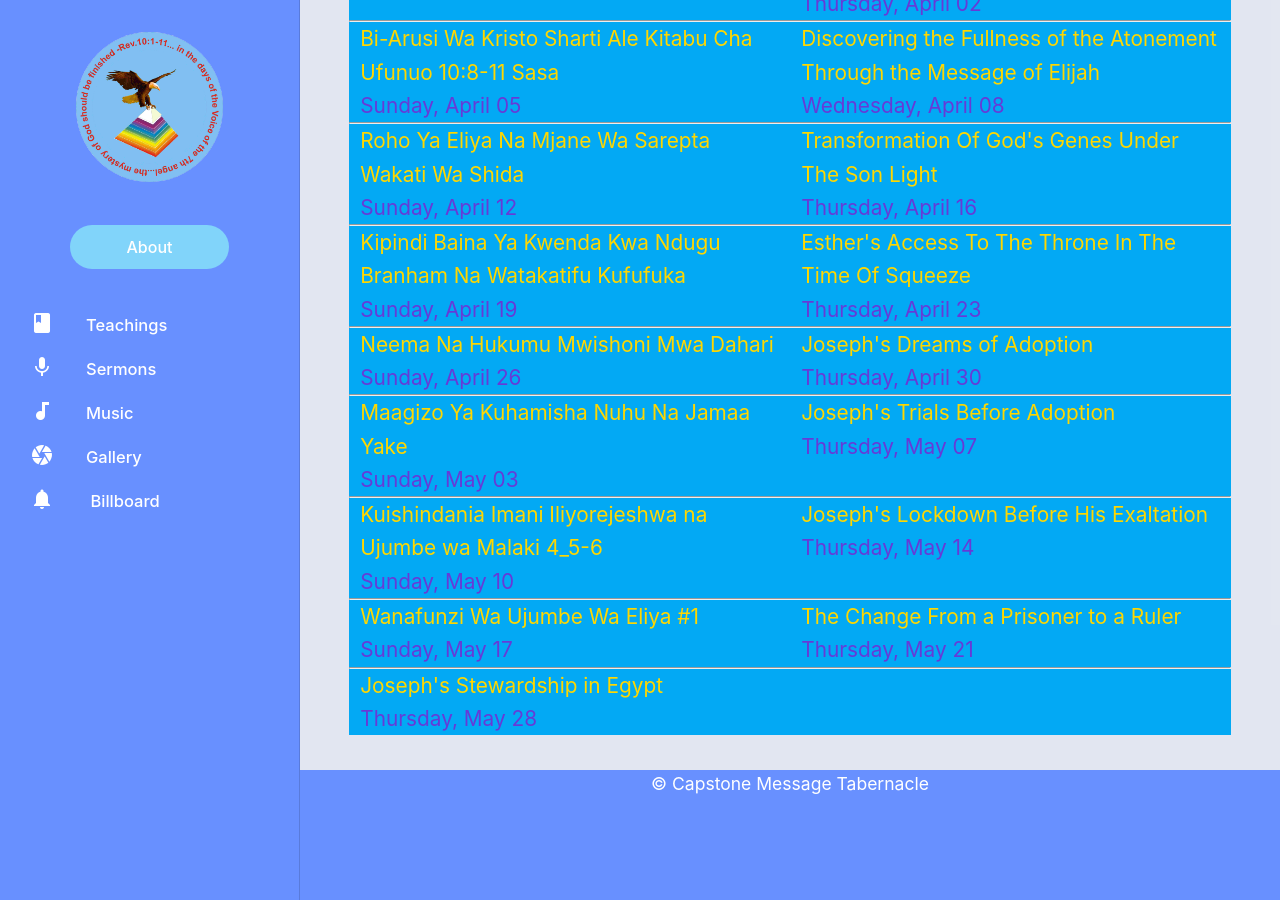
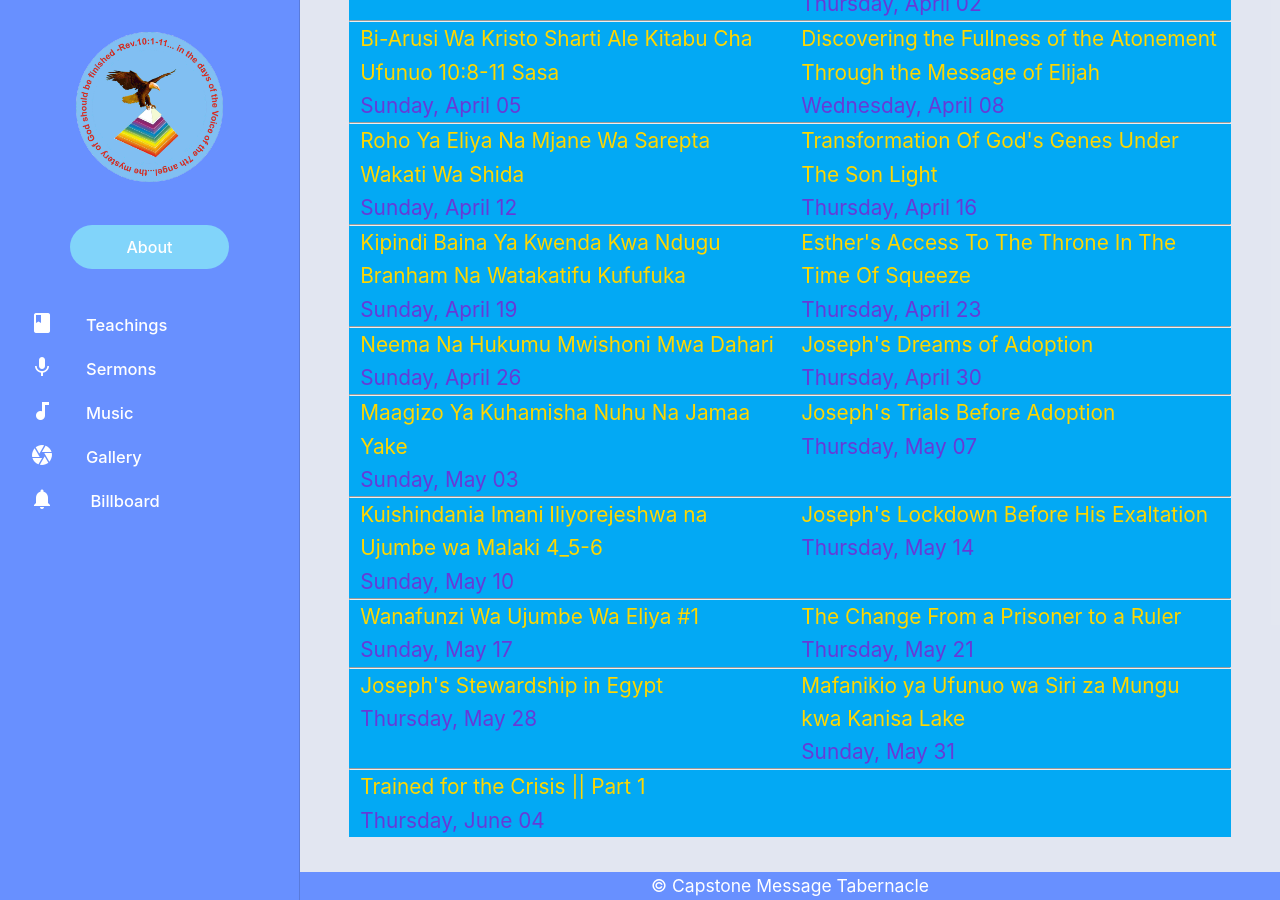
Before and after one commit to njorogetimk/matCSS, a Jekyll site: the page built from sermons/2020/index.html, in a window 1280 px wide and 900 px high, scrolled down 900 px. Built offline with Jekyll 4.4.1, drawn with Linux system fonts in a browser that asks for light colours; before the commit the page ends 1698 px from its top, so only the background shows below that.

Commit message:
Update to sermon of June 06

```diff
--- a/index.html
+++ b/index.html
@@ -71,11 +71,11 @@ title: Capstone Message Tabernacle
       <div class="col s12 m6 z-depth-2">
         <h5 class="center">
           <a
-            href="{{ site.baseurl }}/sermons/2020/Thursday/20-05-28_joseph's_stewardship_in_egypt.html"
-            >Joseph's Stewardship in Egypt</a
+            href="sermons/2020/Thursday/20-06-04_trained_for_the_crisis_part_1_warrior_david.html"
+            >Trained for the Crisis || Part 1</a
           >
         </h5>
-        <p class="center">May 28, 2020</p>
+        <p class="center">June 04, 2020</p>
       </div>
       <div class="col s12 m6 z-depth-2">
         <h5 class="center">
--- /dev/null
+++ b/sermons/2020/Sunday/20-05-31_mafanikio_ya_ufunuo_wa_siri_za_mungu_kwa_kanisa_lake.html
@@ -0,0 +1,24 @@
+---
+layout: sermons_sunday
+title: Mafanikio ya Ufunuo wa Siri za Mungu kwa Kanisa Lake | 2020
+heading: Mafanikio ya Ufunuo wa Siri za Mungu kwa Kanisa Lake
+date: Sunday, May 31
+year: 2020
+---
+
+<iframe
+  width="560"
+  height="315"
+  src="https://www.youtube.com/embed/h3WfiG0G4fY"
+  frameborder="0"
+  allow="accelerometer; autoplay; encrypted-media; gyroscope; picture-in-picture"
+  allowfullscreen
+></iframe>
+
+<h5>Audio</h5>
+
+<iframe
+  src="https://drive.google.com/file/d/1RNRN-uyvUYB-fpHxvPzZQsmJrDuJW_sY/preview"
+  width="600"
+  height="100"
+></iframe>
--- /dev/null
+++ b/sermons/2020/Thursday/20-06-04_trained_for_the_crisis_part_1_warrior_david.html
@@ -0,0 +1,25 @@
+---
+layout: sermons_sunday
+title: Trained for the Crisis || Part 1 | 2020
+heading: Trained for the Crisis || Part 1
+date: Thursday, June 04
+year: 2020
+---
+
+<h3>Warrior David</h3>
+
+<iframe
+  width="560"
+  height="315"
+  src="https://www.youtube.com/embed/BcDqkTjnpfE"
+  frameborder="0"
+  allow="accelerometer; autoplay; encrypted-media; gyroscope; picture-in-picture"
+  allowfullscreen
+></iframe>
+
+<h5>Audio</h5>
+<iframe
+  src="https://drive.google.com/file/d/1EnT2nqQor2u4TF_6OghScFPYBVuFFLwY/preview"
+  width="600"
+  height="100"
+></iframe>
```
